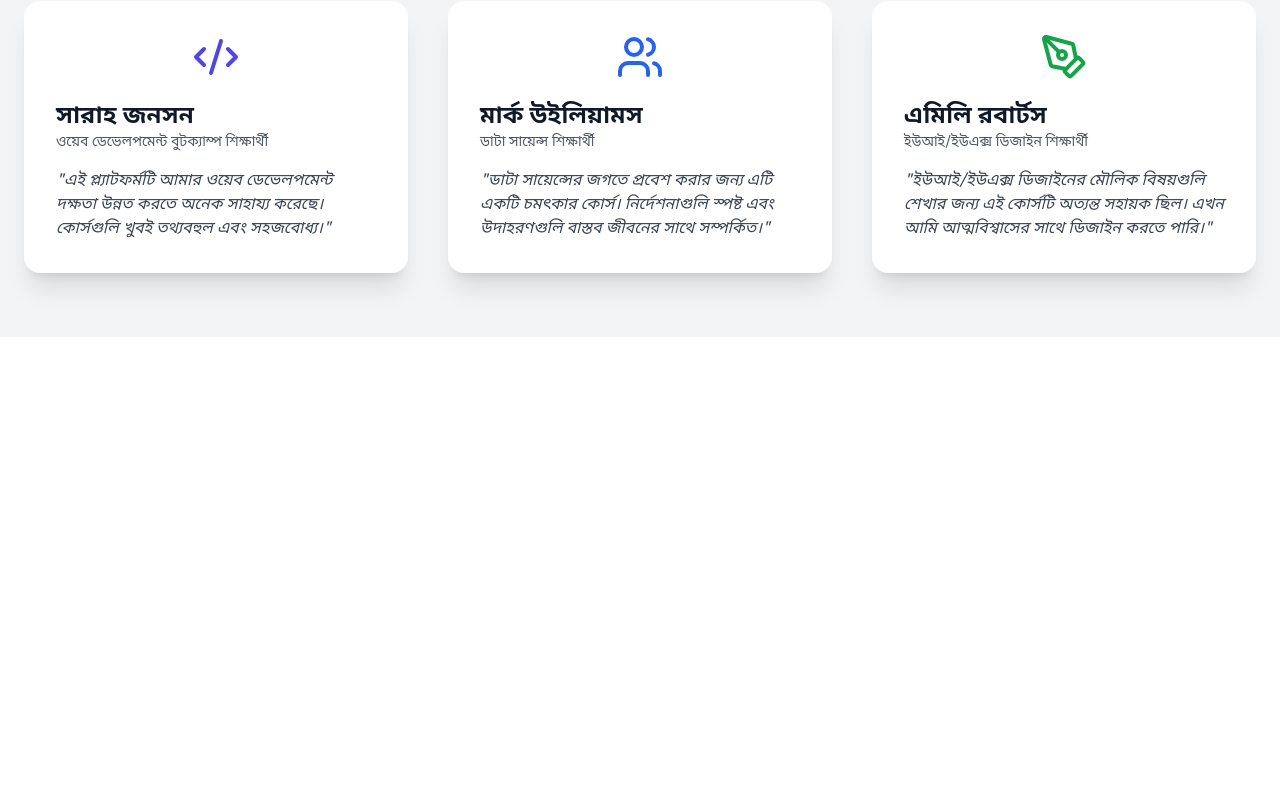
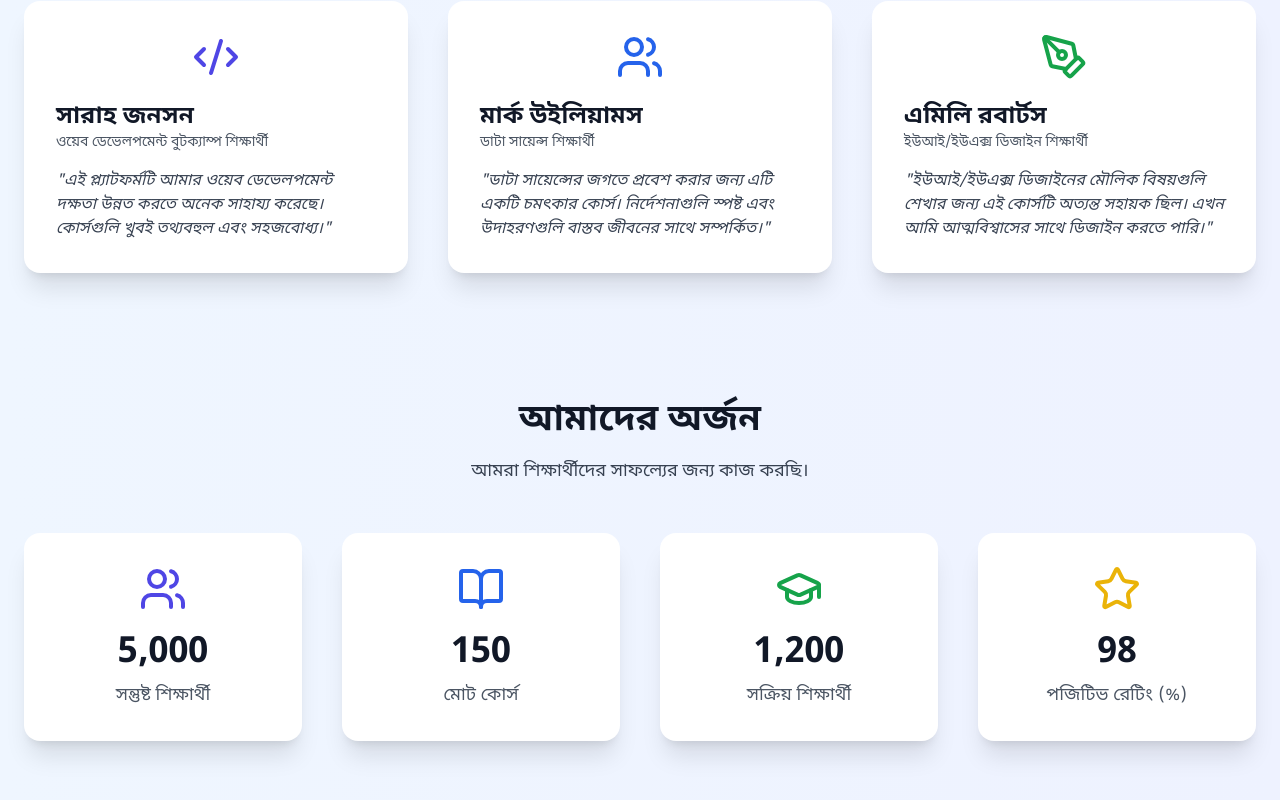
Before and after one commit to amitavrchy/question-management, a Next.js app: page / in a window 1280 px wide. Shown: the part 1670-2470 px from the top of the page. Before the commit the page ends 2007 px from the top, so only its background shows below. Built offline with nearby package versions, Linux system fonts and the light colour scheme.

Commit message:
counter for the page done

```diff
--- a/package.json
+++ b/package.json
@@ -13,6 +13,7 @@
     "lucide-react": "^0.475.0",
     "next": "15.1.7",
     "react": "^19.0.0",
+    "react-countup": "^6.5.3",
     "react-dom": "^19.0.0",
     "react-icons": "^5.4.0"
   },
--- a/src/app/homePage/page.jsx
+++ b/src/app/homePage/page.jsx
@@ -1,5 +1,6 @@
 "use client";
 import Banner from '@/components/Banner';
+import Counter from '@/components/Counter';
 import InfoCards from '@/components/InfoCards';
 import Navbar from '@/components/Navbar'
 import Testimonials from '@/components/Testimonials';
@@ -7,11 +8,12 @@ import React from 'react'
 
 function HomePage() {
     return (
-        <div>
+        <div className='bg-gradient-to-r from-blue-50 to-indigo-50'>
             <Navbar />
             <Banner />
             <InfoCards />
             <Testimonials />
+            <Counter />
         </div>
     )
 }
--- /dev/null
+++ b/src/components/Counter/index.jsx
@@ -0,0 +1,56 @@
+import React from "react";
+import CountUp from "react-countup";
+import { Users, BookOpen, GraduationCap, Star } from "lucide-react";
+
+const stats = [
+  {
+    icon: <Users className="text-indigo-600 w-12 h-12" />,
+    count: 5000,
+    label: "সন্তুষ্ট শিক্ষার্থী",
+  },
+  {
+    icon: <BookOpen className="text-blue-600 w-12 h-12" />,
+    count: 150,
+    label: "মোট কোর্স",
+  },
+  {
+    icon: <GraduationCap className="text-green-600 w-12 h-12" />,
+    count: 1200,
+    label: "সক্রিয় শিক্ষার্থী",
+  },
+  {
+    icon: <Star className="text-yellow-500 w-12 h-12" />,
+    count: 98,
+    label: "পজিটিভ রেটিং (%)",
+  },
+];
+
+function Counter() {
+  return (
+    <section className="py-16">
+      <div className="max-w-7xl mx-auto px-6 text-center">
+        <h2 className="text-4xl font-extrabold text-gray-900">আমাদের অর্জন</h2>
+        <p className="mt-4 text-lg text-gray-700">
+          আমরা শিক্ষার্থীদের সাফল্যের জন্য কাজ করছি।
+        </p>
+
+        <div className="mt-12 grid grid-cols-2 md:grid-cols-4 gap-10">
+          {stats.map((stat, index) => (
+            <div
+              key={index}
+              className="bg-white p-8 rounded-2xl shadow-xl transition-transform transform hover:-translate-y-2 hover:shadow-2xl"
+            >
+              <div className="flex justify-center">{stat.icon}</div>
+              <h3 className="text-4xl font-bold text-gray-900 mt-5">
+                <CountUp end={stat.count} duration={3} separator="," />
+              </h3>
+              <p className="text-gray-600 text-lg mt-2">{stat.label}</p>
+            </div>
+          ))}
+        </div>
+      </div>
+    </section>
+  );
+}
+
+export default Counter;
```
Also changed, not shown: 1 other file (tests, documents, lock files or other folders).
